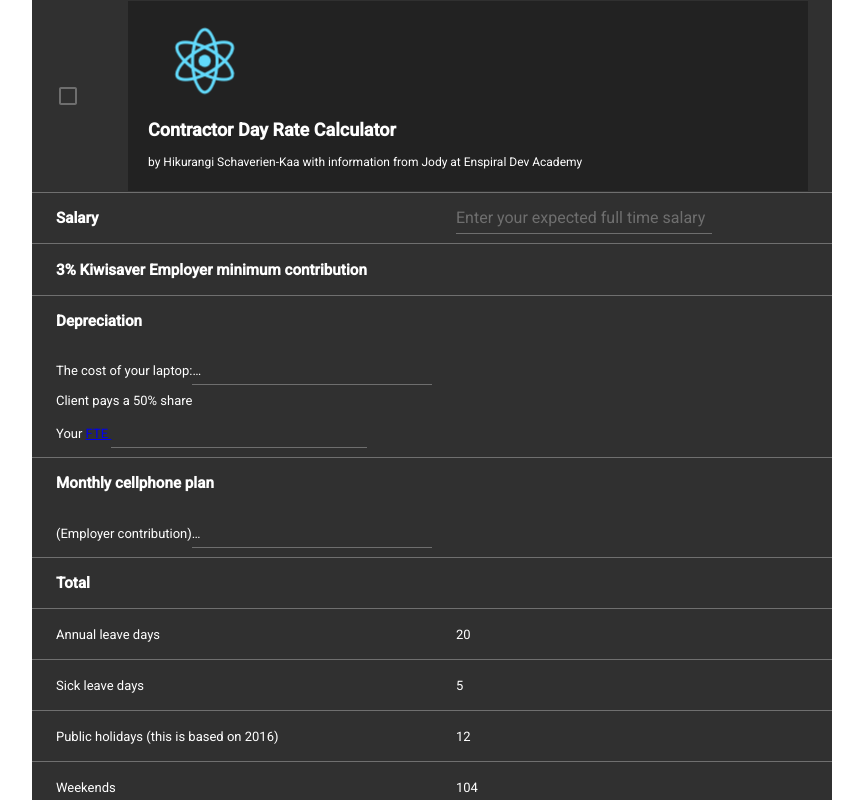
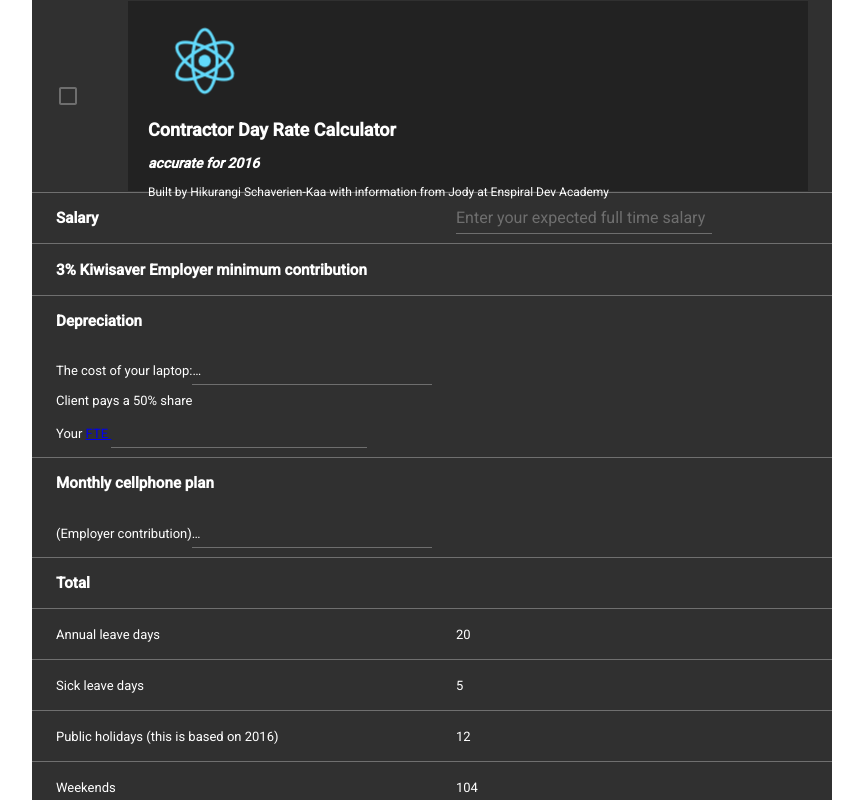
Before and after one commit to hikurangi/day-rate-calculator, a React (Create React App) app: page / in a window 1280 px wide. Shown: the top 800 px of the page, without its empty margins (208-1071 px from the left). Built offline with nearby package versions, Linux system fonts and the light colour scheme.

Commit message:
this year logic works but need to style things appropriately again!

```diff
--- a/src/components/Calculator.js
+++ b/src/components/Calculator.js
@@ -25,10 +25,10 @@ import Header from './Header'
   import Total from './Total'
 
 // Date information
-// const today = new Date()
+const today = new Date()
 // var dd = today.getDate()
 // var mm = today.getMonth()+1 //January is 0!
-// var yyyy = today.getFullYear()
+var thisYear = today.getFullYear()
 
 // using APIs to get
 // const publicHolidays = 12
@@ -47,6 +47,7 @@ class Calculator extends Component {
       cellMonthly: 0,
       cellphone: 0,
       subtotal: 0,
+      thisYear,
       annualLeave: 20,
       sickLeave: 5,
       // publicHolidays: 12
@@ -113,7 +114,7 @@ class Calculator extends Component {
           <TableHeader>
             <TableRow>
               <TableHeaderColumn>
-                <Header />
+                <Header thisYear={this.state.thisYear} />
               </TableHeaderColumn>
             </TableRow>
           </TableHeader>
--- a/src/components/Header.js
+++ b/src/components/Header.js
@@ -7,7 +7,8 @@ class Header extends Component {
       <div className="App-header">
         <img src={logo} className="App-logo" alt="logo" />
         <h2>Contractor Day Rate Calculator</h2>
-        <p>by Hikurangi Schaverien-Kaa with information from Jody at Enspiral Dev Academy</p>
+        <h3><em>accurate for {this.props.thisYear}</em></h3>
+        <p>Built by Hikurangi Schaverien-Kaa with information from Jody at Enspiral Dev Academy</p>
       </div>
     )
   }
```
